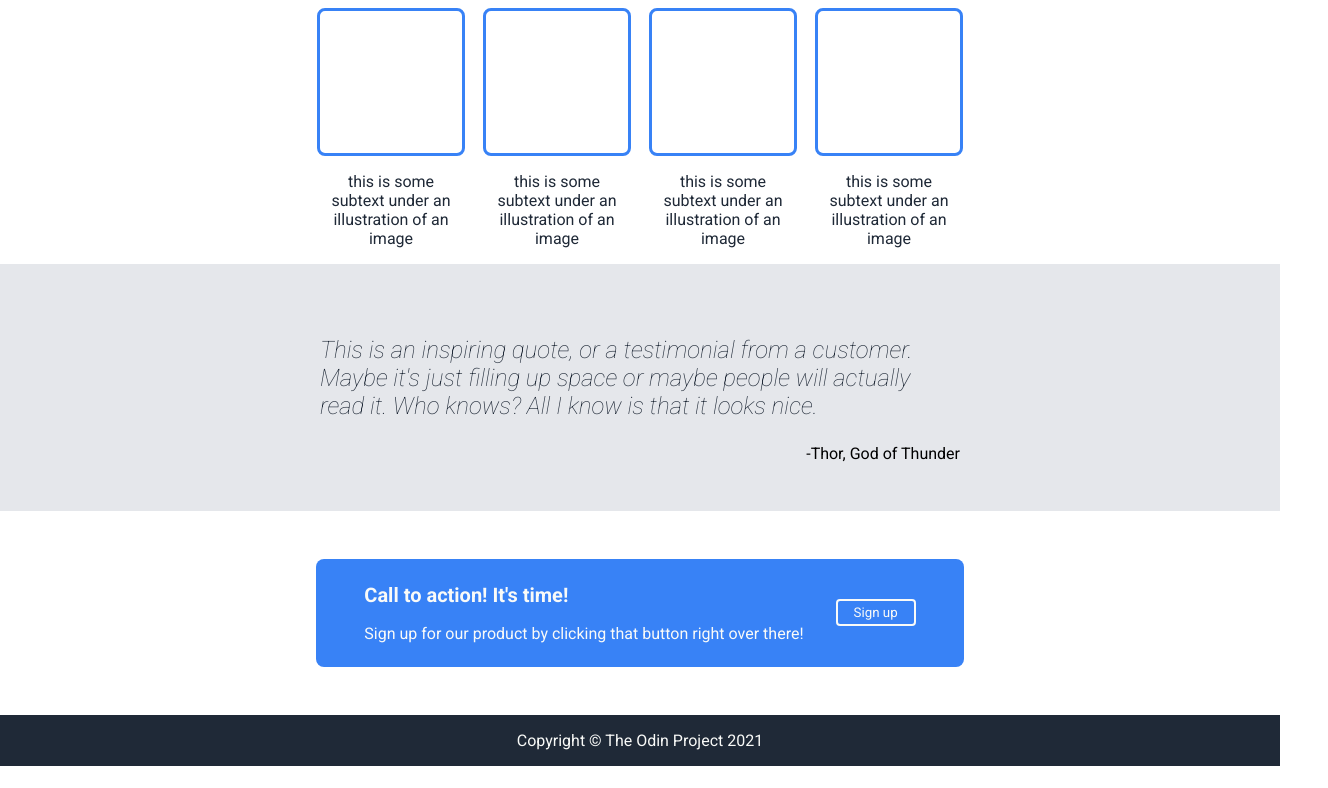
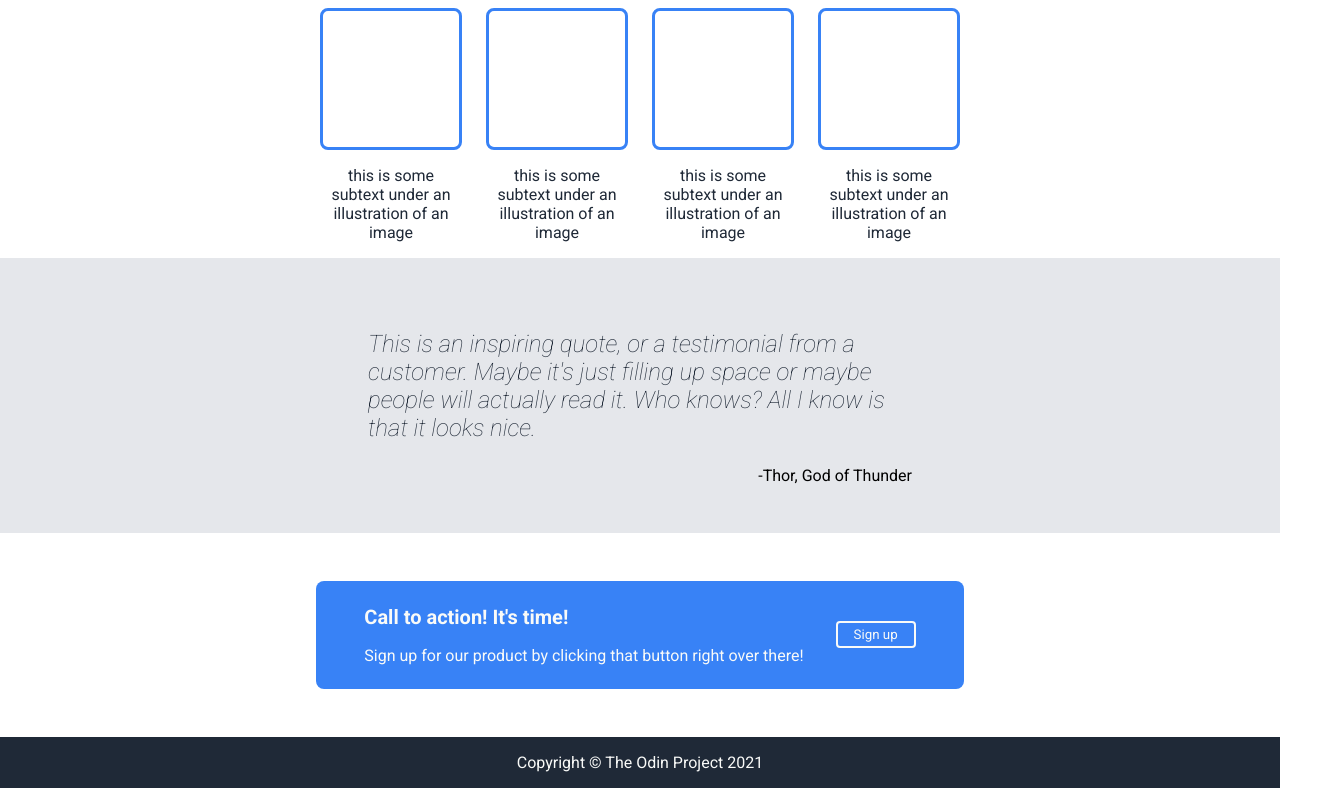
Before and after one commit to JarretDi/landing-page, a plain HTML site: page index.html in a window 1280 px wide. Shown: the part 508-1296 px from the top of the page, 1328 px wide, since content can reach past the window. Before the commit the page ends 1274 px from the top, so only its background shows below. Drawn offline with Linux system fonts and the light colour scheme.

Commit message:
add border-box and made site look  more cohesive. Update README

```diff
--- a/styles.css
+++ b/styles.css
@@ -2,14 +2,18 @@
 
 * {
     font-family: "Roboto";
-    /*border: 1px red solid;*/
+    box-sizing: border-box;
 }
 
 body {
     display: flex;
     flex-direction: column;
-    align-items: center;
+    align-items: stretch;
     margin: 0px;
+}
+
+.header,.information,.quote,.footer {
+    flex: 1 1 auto;
 }
 
 .header {
```
Also changed, not shown: 1 other file.
